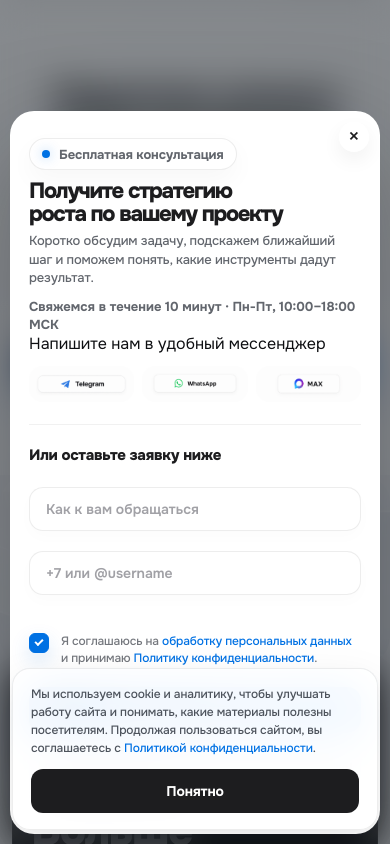
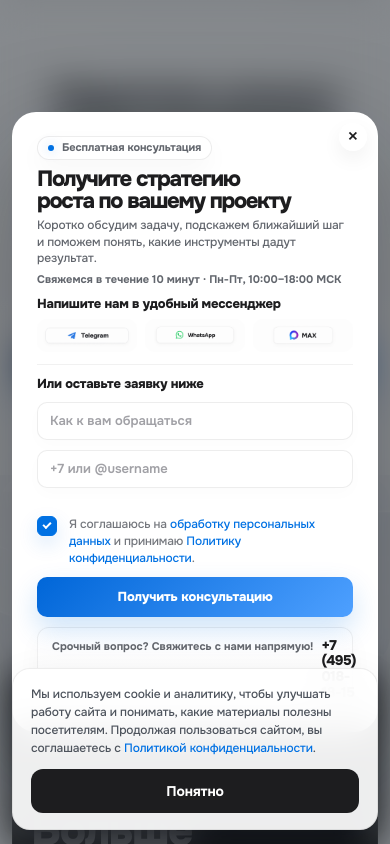
Before and after one commit to makeallperfectcompany/map2, a Next.js app: page / in a window 390 px wide. Both pictures are taken after a click on the link "Обсудить проект". Shown: the top 844 px of the page. Built offline with nearby package versions, Linux system fonts and the light colour scheme.

Commit message:
popup: fully compact - fits any screen without scroll, no max-height

```diff
--- a/src/components/modals/ConsultationPopup.module.css
+++ b/src/components/modals/ConsultationPopup.module.css
@@ -4,7 +4,7 @@
   z-index: 1000;
   display: grid;
   place-items: center;
-  padding: 16px;
+  padding: 12px;
   background: rgba(12, 17, 23, 0.48);
   backdrop-filter: blur(18px);
   -webkit-backdrop-filter: blur(18px);
@@ -13,12 +13,11 @@
 
 .modal {
   position: relative;
-  width: min(100%, 600px);
-  max-height: min(calc(100dvh - 28px), 700px);
+  width: min(100%, 520px);
   display: grid;
   grid-template-columns: 1fr;
-  overflow-y: auto;
-  border-radius: 32px;
+  overflow: hidden;
+  border-radius: 24px;
   background: #ffffff;
   border: 1px solid rgba(255, 255, 255, 0.76);
   box-shadow: 0 34px 110px rgba(12, 17, 23, 0.32);
@@ -27,11 +26,11 @@
 
 .closeButton {
   position: absolute;
-  top: 12px;
-  right: 12px;
+  top: 10px;
+  right: 10px;
   z-index: 5;
-  width: 32px;
-  height: 32px;
+  width: 28px;
+  height: 28px;
   display: inline-flex;
   align-items: center;
   justify-content: center;
@@ -41,7 +40,7 @@
   background: rgba(255, 255, 255, 0.78);
   box-shadow: 0 8px 20px rgba(15, 16, 20, 0.06);
   cursor: pointer;
-  font: 460 22px/1 Onest, Inter, system-ui, sans-serif;
+  font: 460 20px/1 Onest, Inter, system-ui, sans-serif;
 }
 
 .closeButton:focus-visible {
@@ -58,28 +57,28 @@
 }
 
 .formSide {
-  padding: 32px 28px 26px;
-  overflow-y: auto;
+  padding: 22px 24px 20px;
+  overflow: hidden;
 }
 
 .eyebrow {
   display: inline-flex;
-  min-height: 32px;
+  min-height: 24px;
   align-items: center;
-  gap: 9px;
-  padding: 0 12px;
+  gap: 8px;
+  padding: 0 10px;
   border-radius: 999px;
   color: #62666d;
   background: #ffffff;
   border: 1px solid rgba(29, 29, 31, 0.08);
   box-shadow: 0 10px 26px rgba(15, 16, 20, 0.035);
-  font: 650 13px/1 Onest, Inter, system-ui, sans-serif;
+  font: 650 11px/1 Onest, Inter, system-ui, sans-serif;
   letter-spacing: -0.01em;
 }
 
 .eyebrow span {
-  width: 8px;
-  height: 8px;
+  width: 6px;
+  height: 6px;
   border-radius: 999px;
   background: #0071e3;
   box-shadow: 0 0 12px rgba(0, 113, 227, 0.34);
@@ -88,9 +87,9 @@
 .formSide h2,
 .statePanel h2 {
   max-width: 500px;
-  margin: 14px 0 0;
+  margin: 8px 0 0;
   color: #1d1d1f;
-  font: 850 clamp(24px, 3.6vw, 40px)/1.04 Onest, Inter, system-ui, sans-serif;
+  font: 850 22px/1.04 Onest, Inter, system-ui, sans-serif;
   letter-spacing: -0.06em;
   text-wrap: balance;
 }
@@ -98,9 +97,9 @@
 .formSide > p,
 .statePanel p {
   max-width: 480px;
-  margin: 8px 0 0;
+  margin: 4px 0 0;
   color: #62666d;
-  font: 450 14px/1.45 Onest, Inter, system-ui, sans-serif;
+  font: 450 12px/1.35 Onest, Inter, system-ui, sans-serif;
   letter-spacing: -0.012em;
 }
 
@@ -109,12 +108,41 @@
 }
 
 .schedule {
-  display: inline-flex;
-  align-items: center;
-  gap: 10px;
+  margin-top: 6px;
+  color: #62666d;
+  font: 620 11px/1.35 Onest, Inter, system-ui, sans-serif;
+}
+
+.messengerBlock {
   margin-top: 10px;
-  color: #62666d;
-  font: 620 13px/1.35 Onest, Inter, system-ui, sans-serif;
+}
+
+.messengerBlock .messengerTitle {
+  color: #1d1d1f;
+  font: 750 13px/1.1 Onest, Inter, system-ui, sans-serif;
+  letter-spacing: -0.02em;
+}
+
+.actionGrid {
+  display: grid;
+  grid-template-columns: repeat(3, minmax(0, 1fr));
+  gap: 8px;
+  margin-top: 8px;
+}
+
+.actionButton {
+  display: flex;
+  align-items: stretch;
+  border: 0;
+  background: none;
+  text-decoration: none;
+  border-radius: 10px;
+  overflow: hidden;
+  transition: transform 160ms ease;
+}
+
+.actionButton:hover {
+  transform: translateY(-1px);
 }
 
 .messengerButtonImg {
@@ -124,45 +152,23 @@
   display: block;
 }
 
-.actionGrid {
+.formBlock {
   display: grid;
-  grid-template-columns: repeat(3, minmax(0, 1fr));
   gap: 10px;
   margin-top: 12px;
-}
-
-.actionButton {
-  display: flex;
-  align-items: stretch;
-  border: 0;
-  background: none;
-  text-decoration: none;
-  border-radius: 14px;
-  overflow: hidden;
-  transition: transform 160ms ease;
-}
-
-.actionButton:hover {
-  transform: translateY(-1px);
-}
-
-.formBlock {
-  display: grid;
-  gap: 24px;
-  margin-top: 22px;
-  padding-top: 22px;
+  padding-top: 12px;
   border-top: 1px solid rgba(29, 29, 31, 0.06);
 }
 
 .formBlockTitle {
   color: #1d1d1f;
-  font: 750 15px/1.1 Onest, Inter, system-ui, sans-serif;
+  font: 750 13px/1.1 Onest, Inter, system-ui, sans-serif;
   letter-spacing: -0.02em;
 }
 
 .form {
   display: grid;
-  gap: 20px;
+  gap: 10px;
 }
 
 .field {
@@ -180,13 +186,13 @@
 
 .field input {
   width: 100%;
-  height: 48px;
+  height: 38px;
   border: 1px solid rgba(29, 29, 31, 0.08);
-  border-radius: 14px;
+  border-radius: 10px;
   background: #ffffff;
   color: #1d1d1f;
-  padding: 0 16px;
-  font: 560 15px/1.2 Onest, Inter, system-ui, sans-serif;
+  padding: 0 12px;
+  font: 560 13px/1.2 Onest, Inter, system-ui, sans-serif;
   outline: none;
   box-shadow: 0 6px 16px rgba(15, 16, 20, 0.015);
   transition: border-color 160ms ease, box-shadow 160ms ease;
@@ -202,17 +208,17 @@
 }
 
 .primaryButton {
-  min-height: 50px;
+  min-height: 40px;
   display: inline-flex;
   align-items: center;
   justify-content: center;
   border: 0;
-  border-radius: 14px;
+  border-radius: 10px;
   color: #ffffff;
   background: linear-gradient(135deg, #0066d8 0%, #4ea0ff 100%);
-  box-shadow: 0 14px 32px rgba(0, 113, 227, 0.20);
+  box-shadow: 0 12px 28px rgba(0, 113, 227, 0.20);
   cursor: pointer;
-  font: 800 15px/1 Onest, Inter, system-ui, sans-serif;
+  font: 800 13px/1 Onest, Inter, system-ui, sans-serif;
   letter-spacing: -0.012em;
   transition: transform 160ms ease, box-shadow 160ms ease, opacity 160ms ease;
 }
@@ -231,16 +237,16 @@
 .formError {
   margin: 0;
   color: #bf3434;
-  font: 650 12px/1.4 Onest, Inter, system-ui, sans-serif;
+  font: 650 11px/1.4 Onest, Inter, system-ui, sans-serif;
 }
 
 .urgentBox {
   display: flex;
   align-items: baseline;
-  gap: 10px;
-  margin-top: 16px;
-  padding: 14px 18px;
-  border-radius: 16px;
+  gap: 8px;
+  margin-top: 10px;
+  padding: 10px 14px;
+  border-radius: 12px;
   background: linear-gradient(180deg, #ffffff 0%, #fbfbfc 100%);
   border: 1px solid rgba(29, 29, 31, 0.06);
   box-shadow: 0 10px 24px rgba(15, 16, 20, 0.03);
@@ -248,30 +254,30 @@
 
 .urgentBox span {
   color: #62666d;
-  font: 650 13px/1.3 Onest, Inter, system-ui, sans-serif;
+  font: 650 11px/1.3 Onest, Inter, system-ui, sans-serif;
   white-space: nowrap;
 }
 
 .urgentBox a {
   color: #1d1d1f;
   text-decoration: none;
-  font: 820 17px/1.12 Onest, Inter, system-ui, sans-serif;
+  font: 820 14px/1.12 Onest, Inter, system-ui, sans-serif;
   letter-spacing: -0.03em;
 }
 
 .statePanel {
   grid-column: 1 / -1;
-  min-height: 380px;
+  min-height: 300px;
   display: grid;
   place-items: center;
   align-content: center;
-  padding: 40px 24px;
+  padding: 30px 24px;
   text-align: center;
 }
 
 .successIcon {
-  width: 56px;
-  height: 56px;
+  width: 48px;
+  height: 48px;
   margin-bottom: 2px;
   border-radius: 999px;
   background: radial-gradient(circle at 30% 20%, #7fbfff, #0071e3);
@@ -281,17 +287,17 @@
 .successIcon::after {
   content: "";
   display: block;
-  width: 22px;
-  height: 12px;
-  margin: 18px auto 0;
+  width: 18px;
+  height: 10px;
+  margin: 16px auto 0;
   border-left: 3px solid #ffffff;
   border-bottom: 3px solid #ffffff;
   transform: rotate(-45deg);
 }
 
 .statePanel .primaryButton {
-  width: min(100%, 240px);
-  margin-top: 24px;
+  width: min(100%, 200px);
+  margin-top: 16px;
 }
 
 @keyframes overlayIn {
@@ -304,77 +310,6 @@
   to { opacity: 1; transform: translateY(0) scale(1); }
 }
 
-@media (max-width: 480px) {
-  .overlay {
-    align-items: end;
-    padding: 10px;
-  }
-
-  .modal {
-    width: 100%;
-    max-height: calc(100dvh - 14px);
-    border-radius: 24px;
-    overflow-y: auto;
-  }
-
-  .formSide {
-    padding: 26px 18px 20px;
-  }
-
-  .formSide h2,
-  .statePanel h2 {
-    font-size: 22px;
-    margin-top: 10px;
-  }
-
-  .formSide > p,
-  .statePanel p {
-    font-size: 13px;
-    margin-top: 6px;
-  }
-
-  .closeButton {
-    top: 10px;
-    right: 10px;
-    width: 30px;
-    height: 30px;
-    font-size: 20px;
-  }
-
-  .actionGrid {
-    gap: 8px;
-  }
-
-  .actionButton {
-  }
-
-  .field input {
-    height: 44px;
-    font-size: 14px;
-  }
-
-  .primaryButton {
-    min-height: 46px;
-  }
-
-  .urgentBox {
-    margin-top: 14px;
-    padding: 12px 14px;
-    flex-direction: column;
-    gap: 4px;
-  }
-
-  .statePanel {
-    min-height: 360px;
-    padding: 34px 18px;
-  }
-
-  .successIcon {
-    width: 52px;
-    height: 52px;
-  }
-}
-
 @media (prefers-reduced-motion: reduce) {
   .overlay,
   .modal,
```
